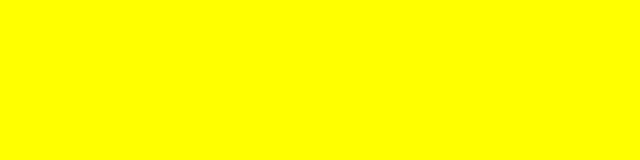
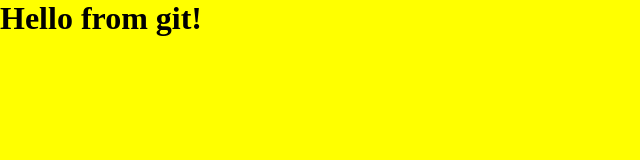
Before and after one commit to Thematveev/test-lesson-example, a plain HTML site: page index.html in a window 1280 px wide. Shown: the whole page, without its empty margins (0-640 px from the left). Drawn offline with Linux system fonts and the light colour scheme.

Commit message:
title added

```diff
--- a/index.html
+++ b/index.html
@@ -10,7 +10,7 @@
 </head>
 
 <body>
-
+    <h1 class="main-title">Hello from git!</h1>
 </body>
 
 </html>
```
